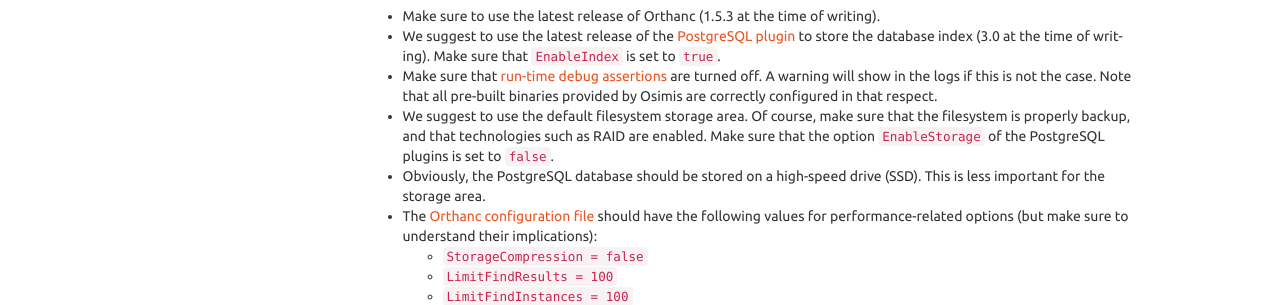
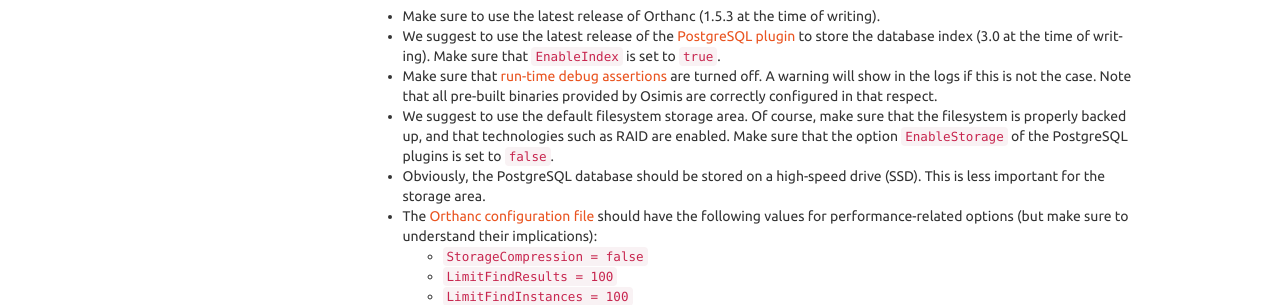
Before and after one commit to orthanc-mirrors/orthanc-book, a Sphinx documentation site: the page built from Sphinx/source/faq/scalability.rst, in a window 1280 px wide. Shown: the part 364-669 px from the top of the page. Built offline with Sphinx 7.4.7, drawn with Linux system fonts in a browser that asks for light colours.

Commit message:
faq: Fix typo: "backup" -> "backed up"

```diff
--- a/Sphinx/source/faq/scalability.rst
+++ b/Sphinx/source/faq/scalability.rst
@@ -40,7 +40,7 @@
   correctly configured in that respect.
 
 * We suggest to use the default filesystem storage area. Of course,
-  make sure that the filesystem is properly backup, and that
+  make sure that the filesystem is properly backed up, and that
   technologies such as RAID are enabled. Make sure that the option
   ``EnableStorage`` of the PostgreSQL plugins is set to ``false``.
 
```
